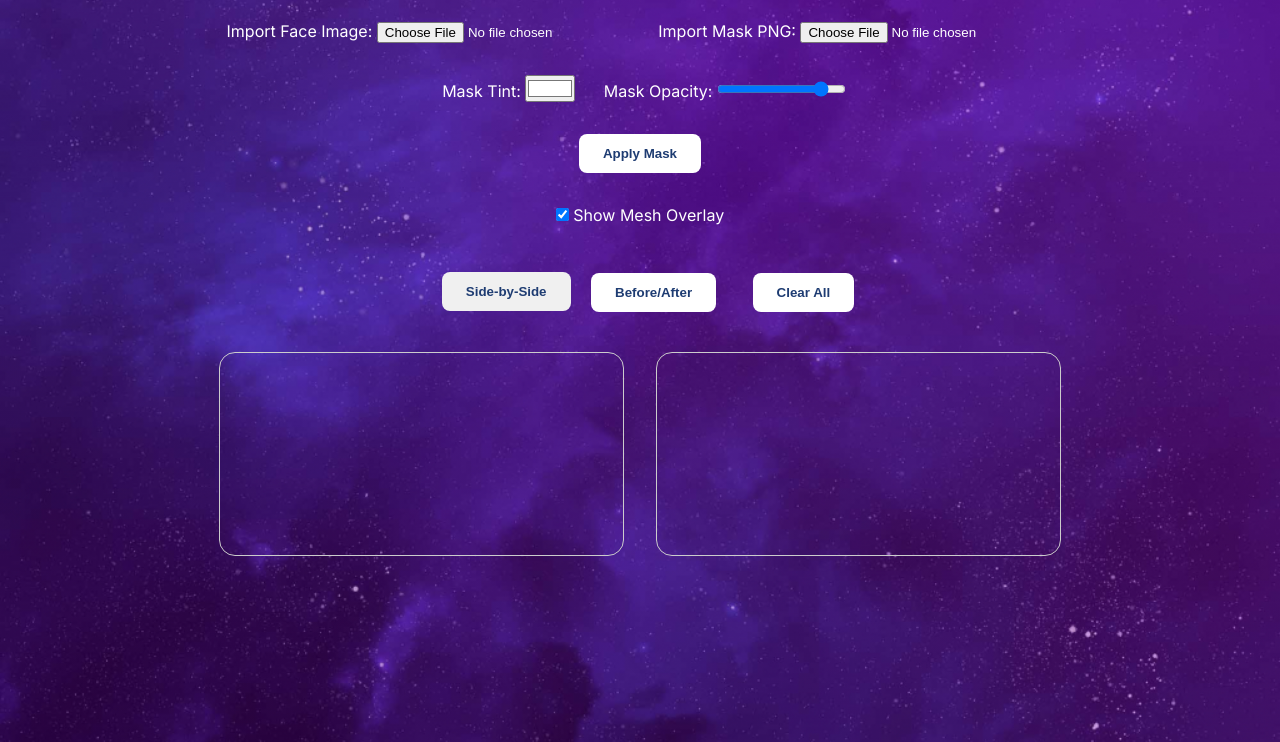
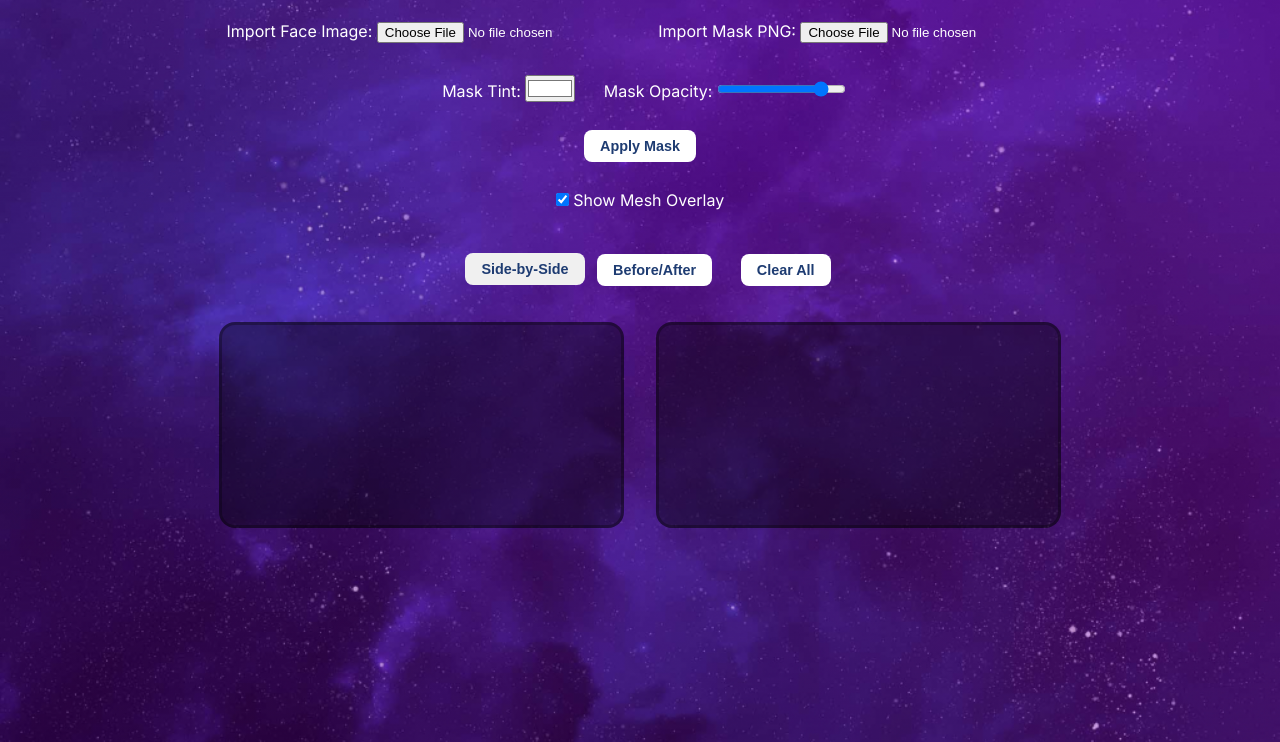
Before and after one commit to LovelyShades/MakeupMaskTest, a plain HTML site: page index.html in a window 1280 px wide. Shown: the part 58-800 px from the top of the page. Drawn offline with nearby package versions, Linux system fonts and the light colour scheme; a script that the page names is missing.

Commit message:
cute ui fixes to make it cropped in it centered by default

```diff
--- a/css/components/button.css
+++ b/css/components/button.css
@@ -1,7 +1,8 @@
 /* button.css */
 button {
-    margin: 0.5rem;
-    padding: 0.75rem 1.5rem;
+    margin: 0.25rem;
+    padding: 0.5rem 1rem;
+    font-size: 0.9rem;
     font-weight: 600;
     background: #fff;
     color: var(--color-primary);
--- a/css/components/canvas-frame.css
+++ b/css/components/canvas-frame.css
@@ -2,12 +2,13 @@
 .canvas,
 #baBefore,
 #baAfter {
-    border: 1px solid #ccc;
+    border: 3px solid #0000004b;
+    background-color: #00000062;
     border-radius: 1rem;
     width: 100%;
-    max-width: 40vw;
-    max-height: 80vh;
-    object-fit: contain;
+    max-width: 60vw;
+    max-height: 50vh;
+    object-fit: cover;
 }
 
 #baBefore {
```
